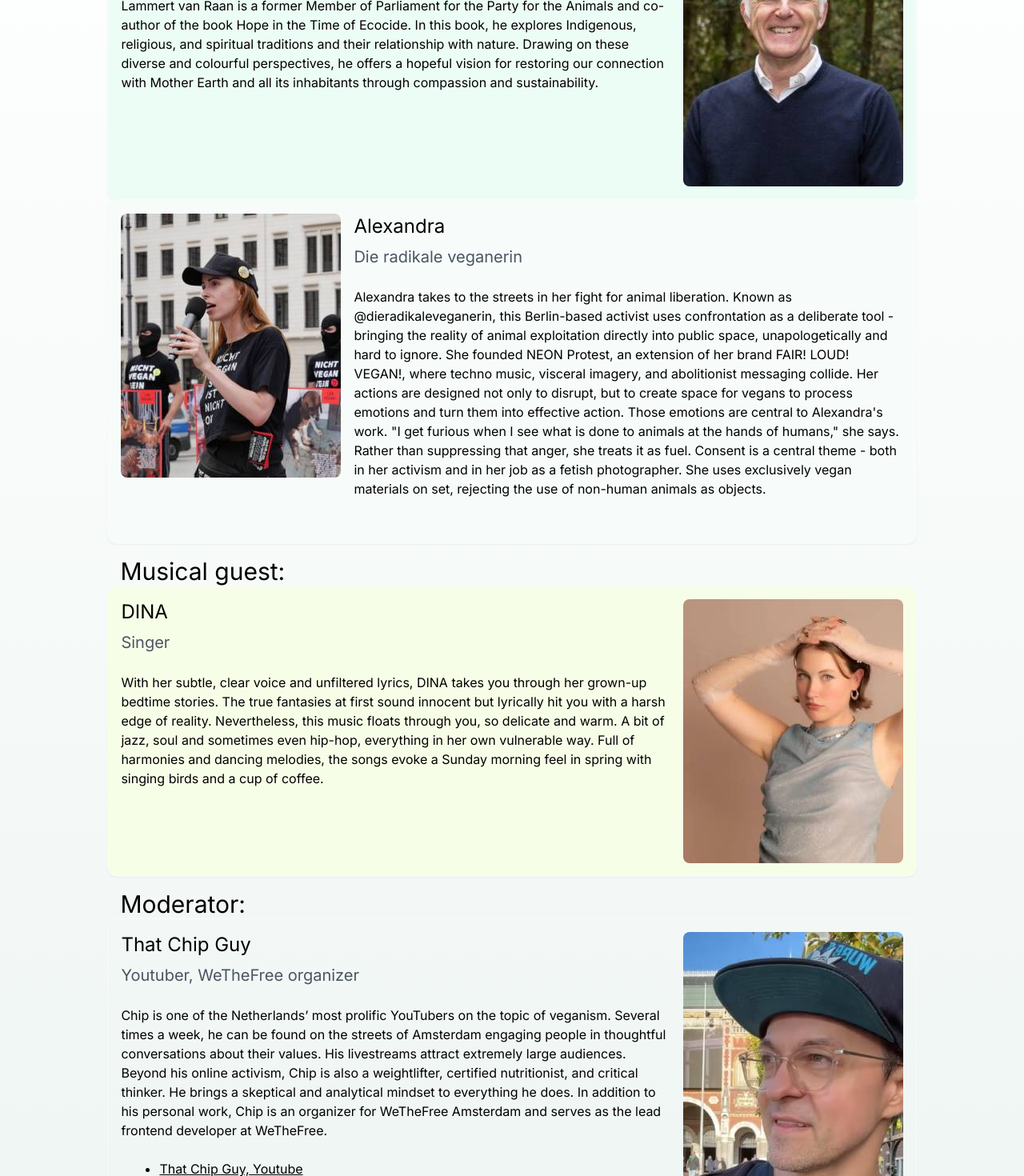
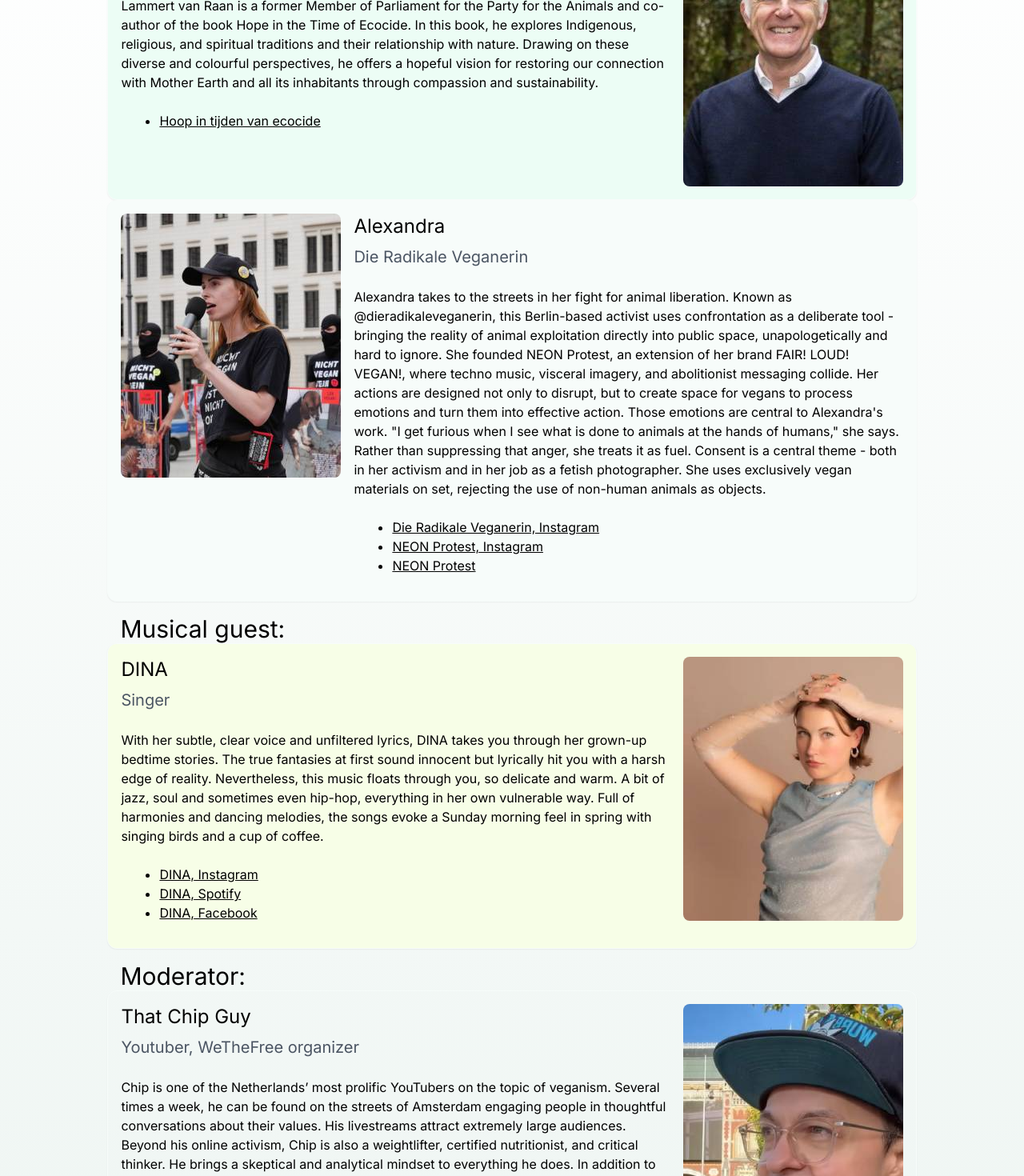
Before and after one commit to veganfuture/veganfuture.org, a Next.js app: page /raaf/4 in a window 1280 px wide. Shown: the part 2040-3510 px from the top of the page at 80% size. Built offline with nearby package versions, Linux system fonts and the light colour scheme.

Commit message:
raaf 4: add links

```diff
--- a/app/raaf/4/page.tsx
+++ b/app/raaf/4/page.tsx
@@ -93,14 +93,32 @@ const SPEAKERS: Array<PersonInfo> = [
     organization: "Party for the Animals",
     description: `Lammert van Raan is a former Member of Parliament for the Party for the Animals and co-author of the book Hope in the Time of Ecocide. In this book, he explores Indigenous, religious, and spiritual traditions and their relationship with nature. Drawing on these diverse and colourful perspectives, he offers a hopeful vision for restoring our connection with Mother Earth and all its inhabitants through compassion and sustainability.`,
     pictureName: "lammert.jpg",
-    links: [],
+    links: [
+      {
+        text: "Hoop in tijden van ecocide",
+        url: "https://www.nieuwwij.nl/actueel/bijzonder-boek-in-aantocht-hoop-in-tijden-van-ecocide/",
+      },
+    ],
   },
   {
     fullName: "Alexandra",
-    title: "Die radikale veganerin",
+    title: "Die Radikale Veganerin",
     description: `Alexandra takes to the streets in her fight for animal liberation. Known as @dieradikaleveganerin, this Berlin-based activist uses confrontation as a deliberate tool - bringing the reality of animal exploitation directly into public space, unapologetically and hard to ignore. She founded NEON Protest, an extension of her brand FAIR! LOUD! VEGAN!, where techno music, visceral imagery, and abolitionist messaging collide. Her actions are designed not only to disrupt, but to create space for vegans to process emotions and turn them into effective action. Those emotions are central to Alexandra's work. "I get furious when I see what is done to animals at the hands of humans," she says. Rather than suppressing that anger, she treats it as fuel. Consent is a central theme - both in her activism and in her job as a fetish photographer. She uses exclusively vegan materials on set, rejecting the use of non-human animals as objects.`,
     pictureName: "alexandra.jpg",
-    links: [],
+    links: [
+      {
+        text: "Die Radikale Veganerin, Instagram",
+        url: "https://www.instagram.com/dieradikaleveganerin/",
+      },
+      {
+        text: "NEON Protest, Instagram",
+        url: "https://www.instagram.com/neonprotest/",
+      },
+      {
+        text: "NEON Protest",
+        url: "https://neonprotest.org",
+      },
+    ],
   },
 ];
 
@@ -110,7 +128,20 @@ const MUSICAL_GUESTS: Array<PersonInfo> = [
     title: "Singer",
     description: `With her subtle, clear voice and unfiltered lyrics, DINA takes you through her grown-up bedtime stories. The true fantasies at first sound innocent but lyrically hit you with a harsh edge of reality. Nevertheless, this music floats through you, so delicate and warm. A bit of jazz, soul and sometimes even hip-hop, everything in her own vulnerable way. Full of harmonies and dancing melodies, the songs evoke a Sunday morning feel in spring with singing birds and a cup of coffee.`,
     pictureName: "dina.jpg",
-    links: [],
+    links: [
+      {
+        text: "DINA, Instagram",
+        url: "https://www.instagram.com/d.i.n.a.days/",
+      },
+      {
+        text: "DINA, Spotify",
+        url: "https://open.spotify.com/artist/3m1QJ4D9n6Id4x2LoExkDa",
+      },
+      {
+        text: "DINA, Facebook",
+        url: "https://www.facebook.com/dinamusic7",
+      },
+    ],
   },
 ];
 
@@ -144,7 +175,12 @@ const MODERATORS: Array<PersonInfo> = [
     fullName: "Lodewijk Bogaards",
     title: "Founder of Vegan Future",
     description: `Lodewijk Bogaards founded Vegan Future and is an organiser of RAAF. He is involved with Vegan Activists NL and enjoys endlessly optimizing street outreach conversations. He is friends with Chip and a long time meditator, so there should be good energy on stage!`,
-    links: [],
+    links: [
+      {
+        text: "Vegan Activists NL",
+        url: "https://veganactivists.nl",
+      },
+    ],
     pictureName: "lodewijk.jpg",
     pictureFolder: "raaf2",
   },
```
